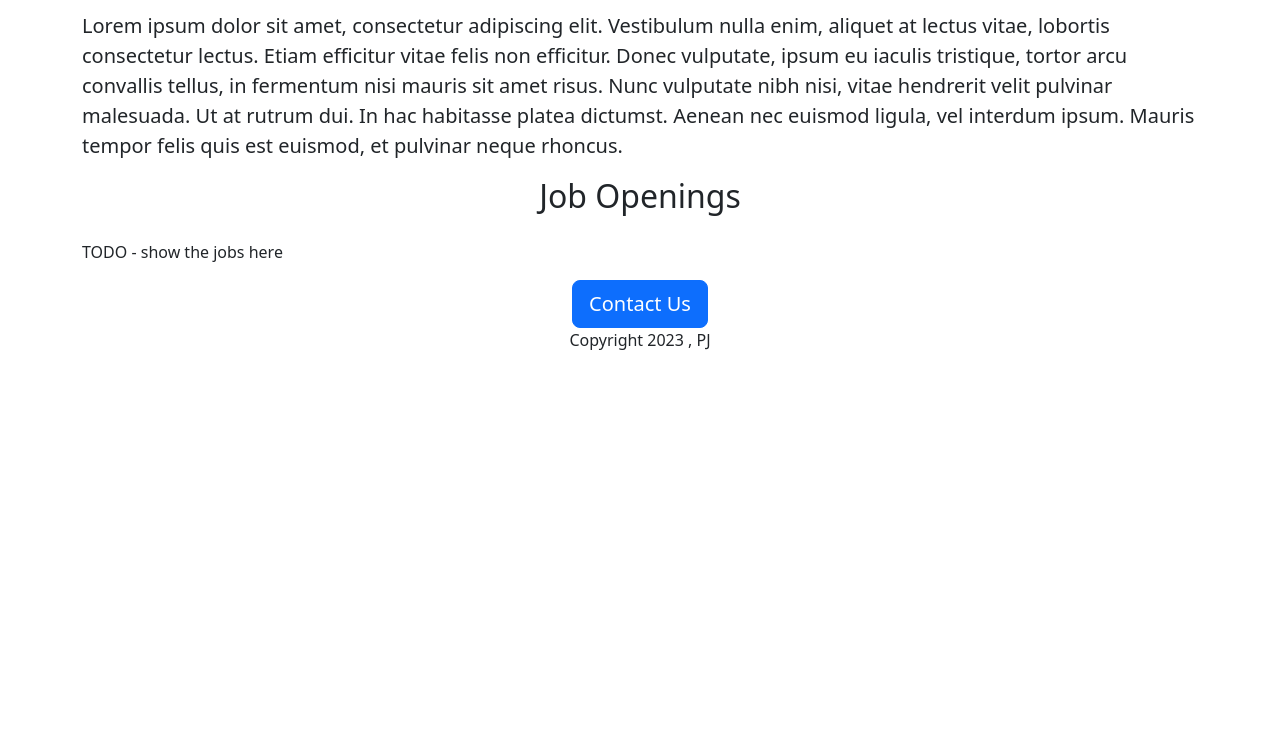
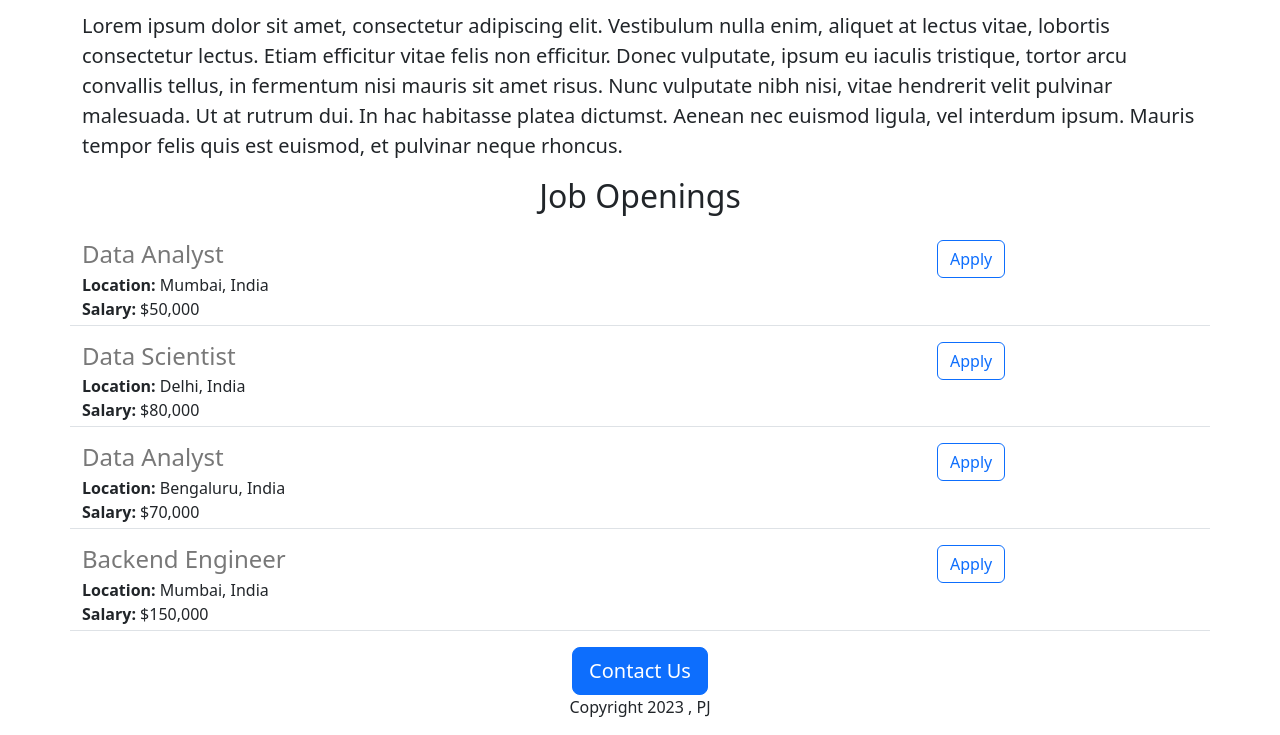
Before and after one commit to kn1ghtmare03/careers-testsite, a Flask app: page / in a window 1280 px wide. Shown: the part 459-1194 px from the top of the page. Before the commit the page ends 809 px from the top, so only its background shows below. Run offline with Flask 3, Linux system fonts and the light colour scheme.

Commit message:
added jobhtml for dynamic data rendering

```diff
--- a/app.py
+++ b/app.py
@@ -2,9 +2,40 @@ from flask import Flask , render_template
 
 app = Flask(__name__)
 
+JOBS= [
+  {
+    'id':1,
+    'title':'Data Analyst',
+    'company':'Google',
+    'location':'Mumbai, India',
+    'salary':'$50,000'
+  },
+  {
+    'id':2,
+    'title':'Data Scientist ',
+    'company':'Google',
+    'location':'Delhi, India',
+    'salary':'$80,000'
+  },
+  {
+  'id':3,
+  'title':'Data Analyst',
+  'company':'Google',
+  'location':'Bengaluru, India',
+  'salary':'$70,000'
+},
+  {
+    'id':4,
+    'title':'Backend Engineer',
+    'company':'Microsoft',
+    'location':'Mumbai, India',
+    'salary':'$150,000'
+  }
+]
+
 @app.route("/")
 def hello_world():
-  return render_template('home.html')
+  return render_template('home.html',jobs=JOBS)
 
 
 if __name__ == "__main__":
--- a/templates/home.html
+++ b/templates/home.html
@@ -22,7 +22,12 @@
       Lorem ipsum dolor sit amet, consectetur adipiscing elit. Vestibulum nulla enim, aliquet at lectus vitae, lobortis consectetur lectus. Etiam efficitur vitae felis non efficitur. Donec vulputate, ipsum eu iaculis tristique, tortor arcu convallis tellus, in fermentum nisi mauris sit amet risus. Nunc vulputate nibh nisi, vitae hendrerit velit pulvinar malesuada. Ut at rutrum dui. In hac habitasse platea dictumst. Aenean nec euismod ligula, vel interdum ipsum. Mauris tempor felis quis est euismod, et pulvinar neque rhoncus.
     </p>
     <h2 class="text-center mt-2 mb-4">Job Openings</h2>
-    <p>TODO - show the jobs here</p>
+    <div>
+      {% for job in jobs %}
+        {% include 'jobitem.html'%}
+      {% endfor %}
+
+    </div>
       <div class = "text-center">
     <button class="btn btn-primary btn-lg">Contact Us</button>
         <p>Copyright 2023 , PJ</p>
--- /dev/null
+++ b/templates/jobitem.html
@@ -0,0 +1,10 @@
+<div class = "border-bottom row" style = "margin-bottom:16px;padding-bottom:4px;">
+  <div class = "col-9">
+    <h4 style = color:rgb(120,120,120);margin-bottom:4px>{{job['title']}}</h4>
+    <div><b>Location:</b> {{job['location']}}</div>
+    <div><b>Salary:</b> {{job['salary']}}</div>
+  </div>
+  <div class="col-2">
+    <button type="button" class="btn btn-outline-primary">Apply</button>
+  </div>
+</div>
```
